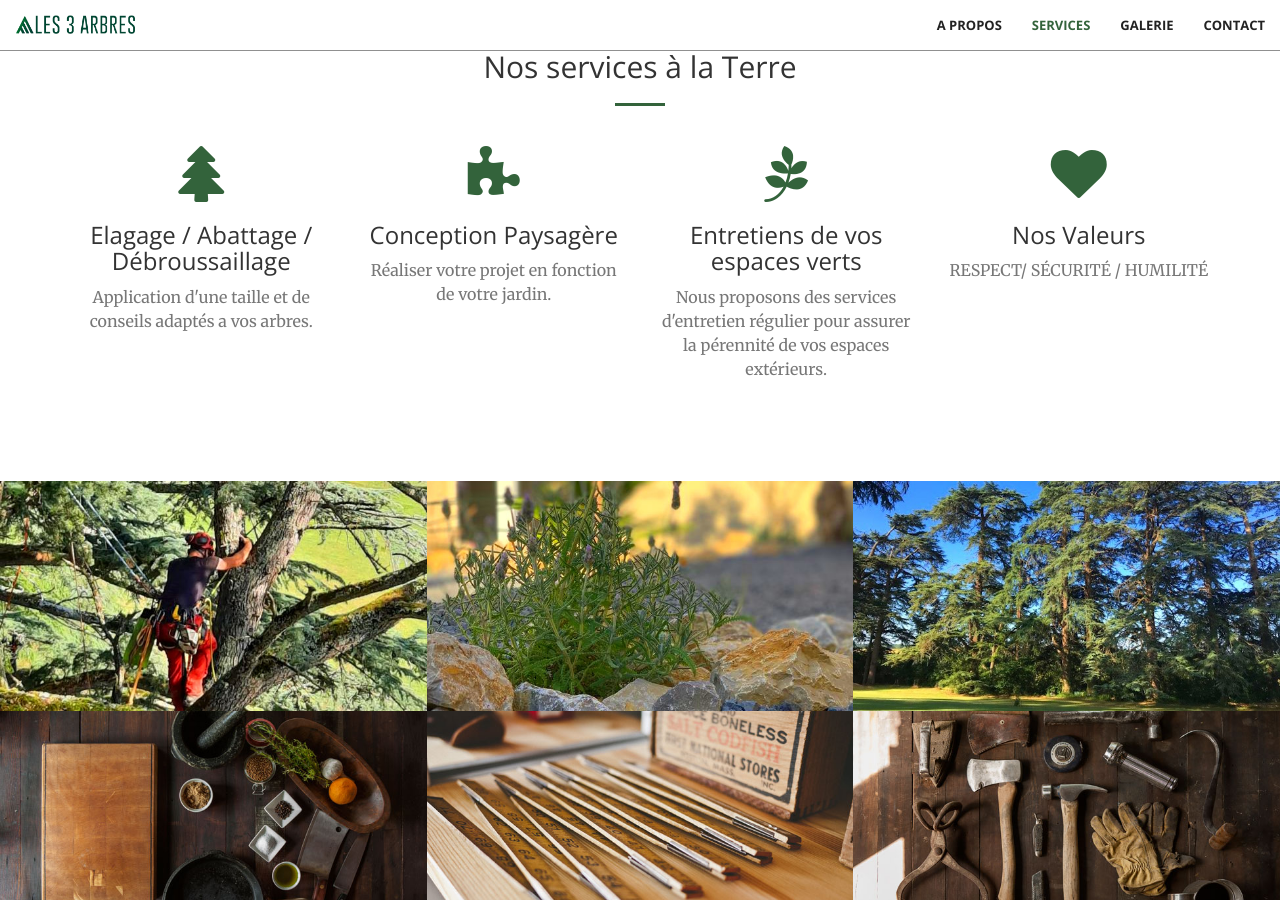
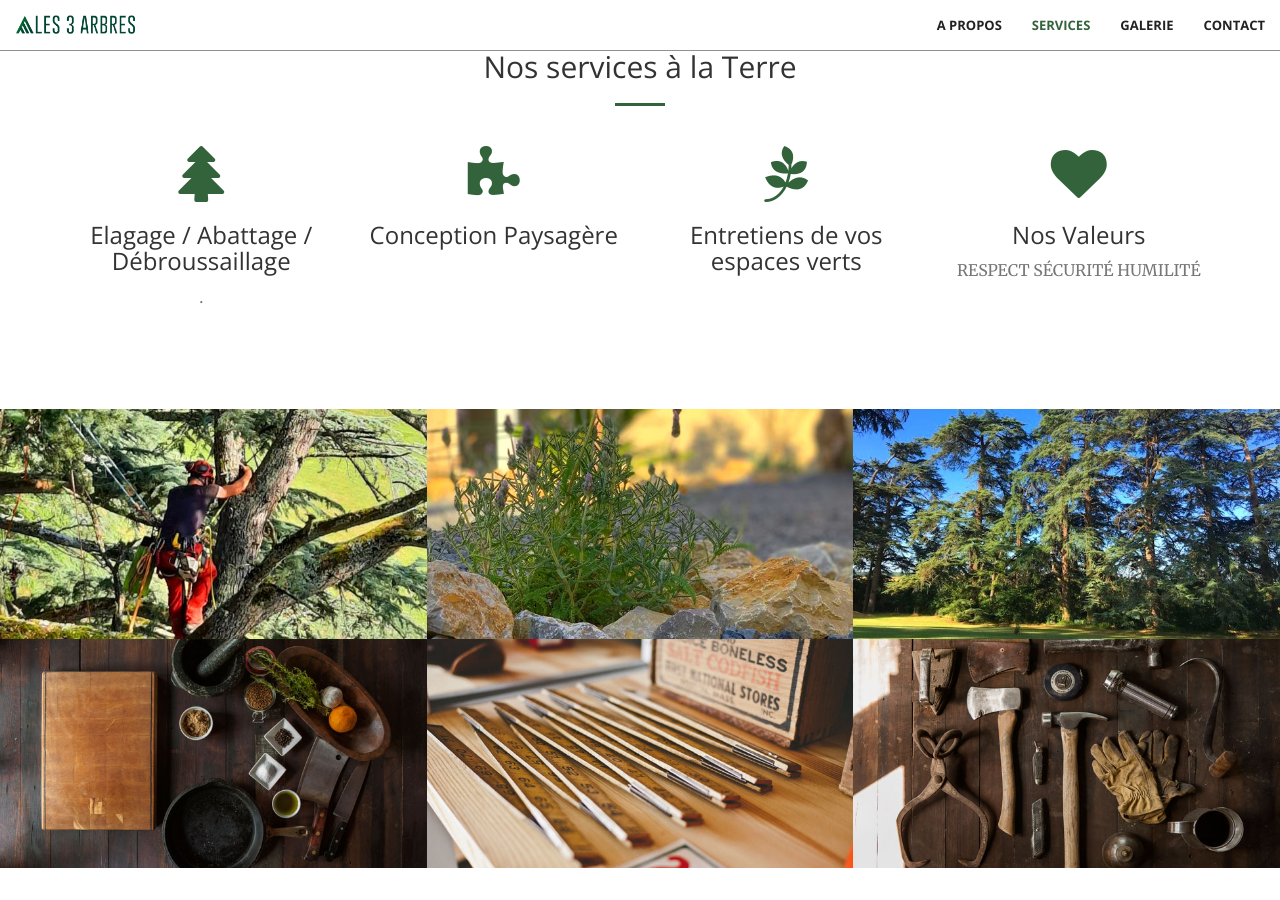
Before and after one commit to 3Abres/3Abres.github.io, a Jekyll site: the page built from index.html, in a window 1280 px wide and 900 px high, scrolled down 1704 px. Built offline with Jekyll 4.4.1, drawn with Linux system fonts in a browser that asks for light colours.

Commit message:
Update services.html

```diff
--- a/_includes/services.html
+++ b/_includes/services.html
@@ -13,14 +13,14 @@
                 <div class="service-box">
                     <i class="fa fa-4x fa-tree wow bounceIn text-primary"></i>
                     <h3>Elagage / Abattage / Débroussaillage   </h3>
-                    <p class="text-muted">Application d'une taille et de conseils adaptés a vos arbres. </p>
+                    <p class="text-muted">. </p>
                 </div>
             </div>
             <div class="col-lg-3 col-md-6 text-center">
                 <div class="service-box">
                     <i class="fa fa-4x fa-puzzle-piece wow bounceIn text-primary" data-wow-delay=".1s"></i>
                     <h3>Conception Paysagère </h3>
-                    <p class="text-muted"> Réaliser votre projet en fonction de votre jardin.
+                    <p class="text-muted">
                 </p>
                 </div>
             </div>
@@ -28,14 +28,17 @@
                 <div class="service-box">
                     <i class="fa fa-4x fa-pagelines wow bounceIn text-primary" data-wow-delay=".2s"></i>
                     <h3>Entretiens de vos espaces verts </h3>
-                    <p class="text-muted"> Nous proposons des services d'entretien régulier pour assurer la pérennité de vos espaces extérieurs.</p>
+                    <p class="text-muted"> </p>
                 </div>
             </div>
             <div class="col-lg-3 col-md-6 text-center">
                 <div class="service-box">
                     <i class="fa fa-4x fa-heart wow bounceIn text-primary" data-wow-delay=".3s"></i>
                     <h3>Nos Valeurs</h3>
-                    <p class="text-muted"> RESPECT/ SÉCURITÉ / HUMILITÉ </p>
+                    <p class="text-muted">
+                        RESPECT
+                        SÉCURITÉ
+                        HUMILITÉ </p>
                 </div>
             </div>
         </div>
```
